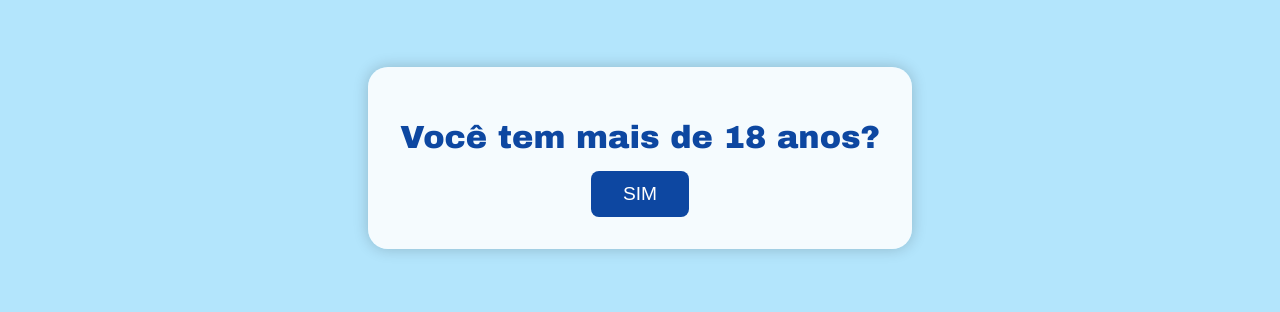
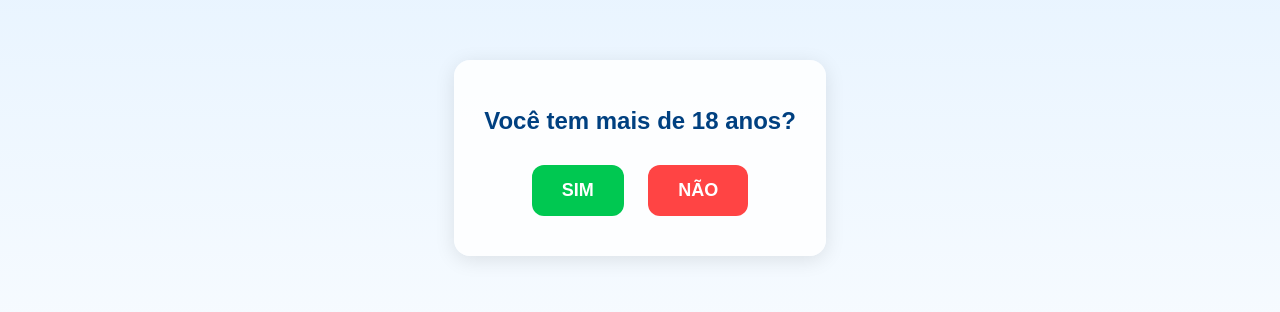
Before and after one commit to jdjhjhhdh/Pressel-, a plain HTML site: page index.html in a window 1280 px wide. Shown: the part 242-554 px from the top of the page. Drawn offline with Linux system fonts and the light colour scheme.

Commit message:
Add files via upload

```diff
--- a/index.html
+++ b/index.html
@@ -7,52 +7,60 @@
     <title>Confirmação de Idade</title>
     <style>
         body {
-            background-color: #b3e5fc;
-            font-family: 'Arial Black', Gadget, sans-serif;
-            color: #0d47a1;
+            margin: 0;
+            padding: 0;
+            font-family: Arial, sans-serif;
+            background: linear-gradient(to bottom, #e0f0ff, #ffffff);
             display: flex;
-            flex-direction: column;
             justify-content: center;
             align-items: center;
             height: 100vh;
-            margin: 0;
+            flex-direction: column;
             text-align: center;
         }
         .container {
-            background-color: #ffffffdd;
-            padding: 2rem;
-            border-radius: 20px;
-            box-shadow: 0 0 15px rgba(0,0,0,0.2);
+            background: #ffffffdd;
+            padding: 30px;
+            border-radius: 16px;
+            box-shadow: 0 4px 20px rgba(0,0,0,0.1);
         }
         h1 {
-            font-size: 2rem;
-            margin-bottom: 1rem;
+            font-size: 24px;
+            color: #004080;
+            margin-bottom: 20px;
         }
-        button {
-            background-color: #0d47a1;
+        .button {
+            display: inline-block;
+            padding: 15px 30px;
+            margin: 10px;
+            border: none;
+            border-radius: 12px;
+            font-size: 18px;
+            font-weight: bold;
+            cursor: pointer;
+            transition: background 0.3s ease;
+        }
+        .yes {
+            background-color: #00c851;
             color: white;
-            padding: 0.75rem 2rem;
-            border: none;
-            border-radius: 8px;
-            font-size: 1.2rem;
-            cursor: pointer;
-            transition: background 0.3s;
         }
-        button:hover {
-            background-color: #08306b;
+        .yes:hover {
+            background-color: #007e33;
+        }
+        .no {
+            background-color: #ff4444;
+            color: white;
+        }
+        .no:hover {
+            background-color: #cc0000;
         }
     </style>
 </head>
 <body>
     <div class="container">
         <h1>Você tem mais de 18 anos?</h1>
-        <button onclick="confirmAge()">SIM</button>
+        <button class="button yes" onclick="location.href='https://ssivasorte.vercel.app'">SIM</button>
+        <button class="button no" onclick="alert('Você precisa ter 18 anos ou mais para continuar.')">NÃO</button>
     </div>
-
-    <script>
-        function confirmAge() {
-            window.location.href = "https://wivasorte.vercel.app";
-        }
-    </script>
 </body>
 </html>
```
